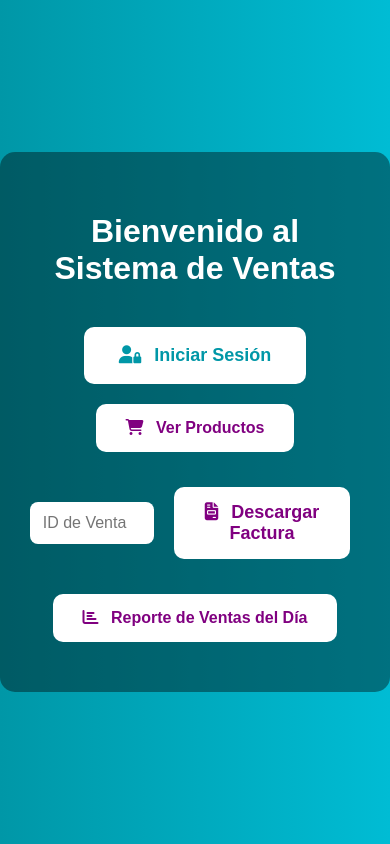
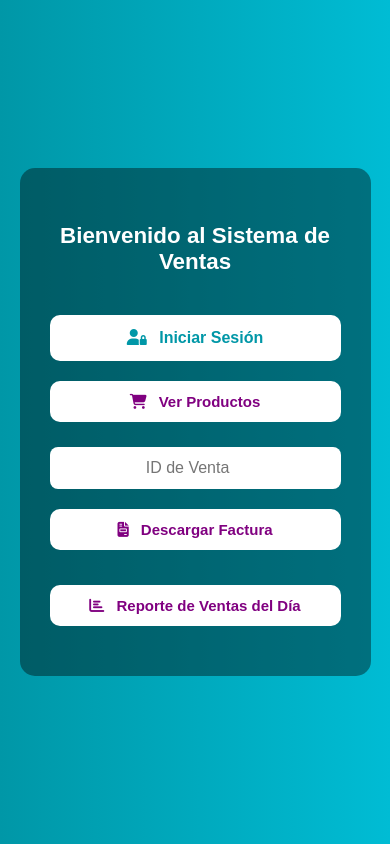
Before and after one commit to reinerjh-png/sistemaVentas, a Django app: template ventas/templates/ventas/index.html in a window 390 px wide. Run offline with Django 3.2, Linux system fonts and the light colour scheme; the template is opened without the code that fills it, so the values that code supplies are empty.

Commit message:
index adaptado a celulares

```diff
--- a/ventas/templates/ventas/index.html
+++ b/ventas/templates/ventas/index.html
@@ -2,7 +2,9 @@
 <html lang="es">
 <head>
     <meta charset="UTF-8">
+    <meta name="viewport" content="width=device-width, initial-scale=1.0"> <!-- ✅ Adaptación móvil -->
     <title>Sistema de Ventas</title>
+
     <!-- Font Awesome para íconos -->
     <link rel="stylesheet" href="https://cdnjs.cloudflare.com/ajax/libs/font-awesome/6.4.0/css/all.min.css">
 
@@ -23,16 +25,20 @@
             background: rgba(0,0,0,0.4);
             padding: 40px 30px;
             border-radius: 15px;
+            max-width: 400px;
+            width: 90%; /* ✅ para que se ajuste en móviles */
+            box-sizing: border-box;
         }
 
         h1 {
             margin-bottom: 30px;
+            font-size: 1.8rem;
         }
 
         /* Estilo general para botones */
         .button {
             display: inline-block;
-            margin: 10px;
+            margin: 10px 0; /* ✅ Espaciado vertical para móviles */
             text-decoration: none;
             background-color: #fff;
             font-weight: bold;
@@ -42,9 +48,11 @@
             border: none;
             cursor: pointer;
             font-size: 16px;
+            width: 100%; /* ✅ Botones ocupan ancho completo en móviles */
+            box-sizing: border-box;
         }
 
-        /* Botón de iniciar sesión (AZUL, sin cambios) */
+        /* Botón de iniciar sesión (AZUL) */
         .login-button {
             background-color: #fff;
             color:  #0097a7;
@@ -73,6 +81,7 @@
 
         .factura-container {
             display: flex;
+            flex-wrap: wrap; /* ✅ Permite apilar en pantallas pequeñas */
             justify-content: center;
             align-items: center;
             margin: 15px 0;
@@ -83,18 +92,33 @@
             border-radius: 8px;
             border: none;
             text-align: center;
-            width: 100px;
-            margin-right: 10px;
+            width: 100%;
+            margin-bottom: 10px; /* ✅ Separación si se apila */
             font-size: 16px;
+            box-sizing: border-box;
         }
 
-        /* Botón de factura más grande */
         .factura-button {
             font-size: 18px;
         }
 
         .button i, .factura-button i {
             margin-right: 8px;
+        }
+
+        /* ✅ Ajustes específicos para pantallas pequeñas */
+        @media (max-width: 480px) {
+            h1 {
+                font-size: 1.4rem;
+            }
+            .button {
+                font-size: 15px;
+                padding: 12px;
+            }
+            .login-button {
+                font-size: 16px;
+                padding: 14px;
+            }
         }
     </style>
 </head>
@@ -130,7 +154,6 @@
         function descargarFactura() {
             const id = document.getElementById("ventaId").value;
             if (id) {
-                // ✅ Usar URL relativa
                 window.location.href = `/factura/${id}/`;
             } else {
                 alert("Por favor, ingrese el ID de la venta.");
```
Also changed, not shown: sistema_ventas/settings.py (+0 -10 lines).
